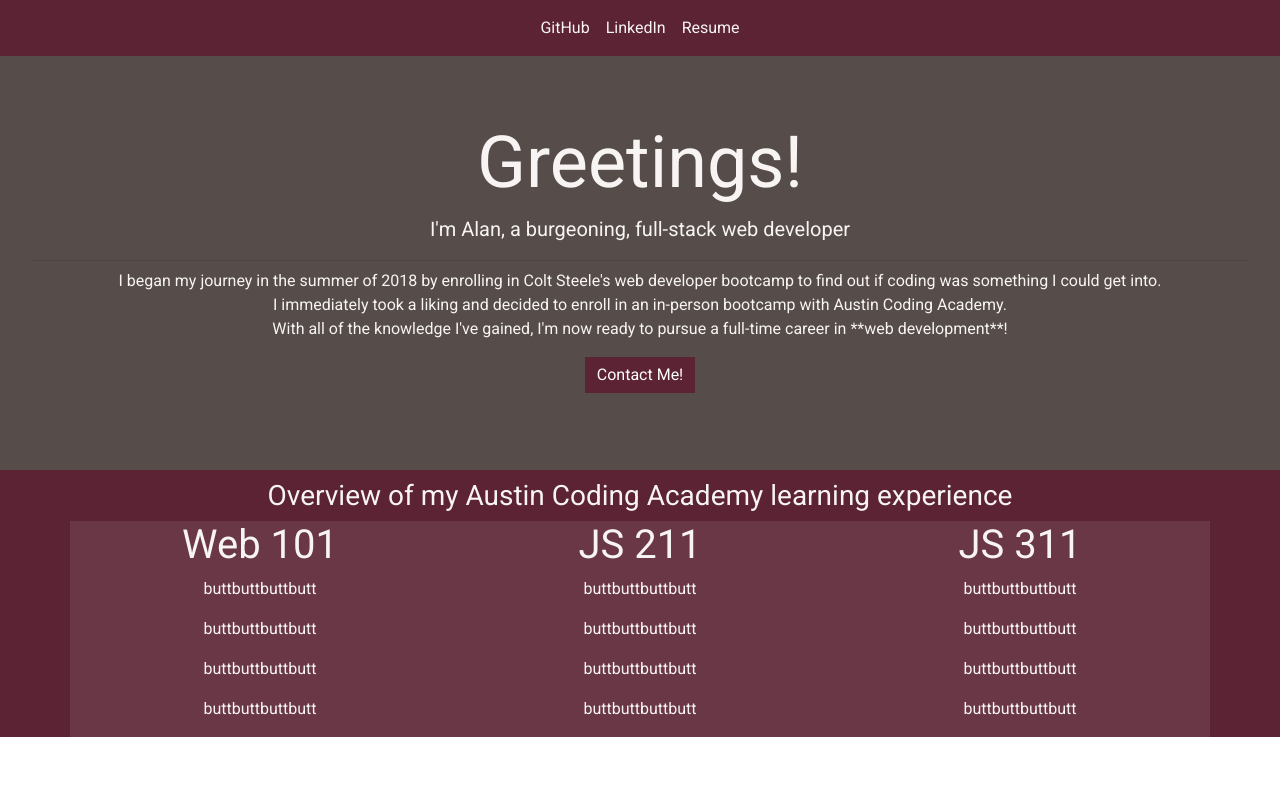
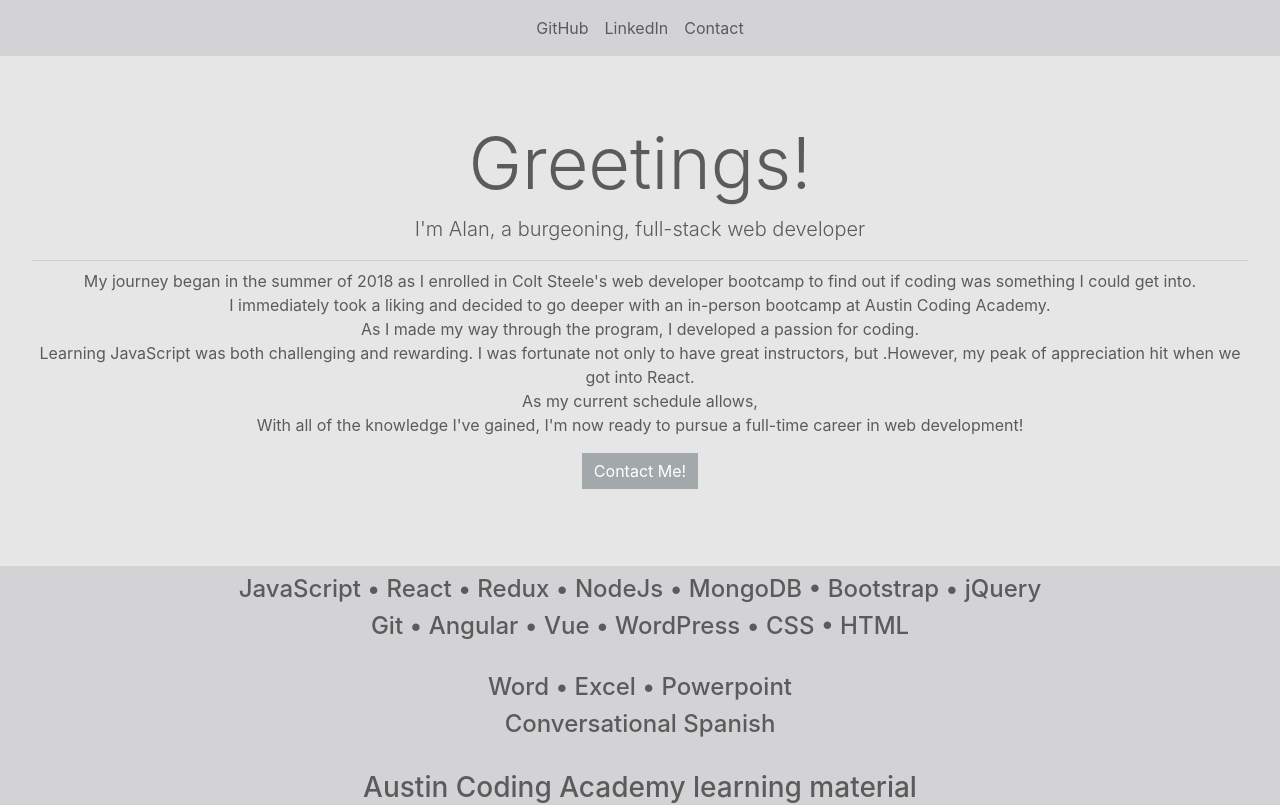
Before and after one commit to AlanHouston/Portfolio, a React (Create React App) app: page / in a window 1280 px wide. Shown: the top 805 px of the page. Built offline with nearby package versions, Linux system fonts and the light colour scheme.

Commit message:
progress

```diff
--- a/public/index.html
+++ b/public/index.html
@@ -8,7 +8,7 @@
       content="width=device-width, initial-scale=1, shrink-to-fit=no"
     />
     <meta name="theme-color" content="#000000" />
-    <link href="https://fonts.googleapis.com/css?family=Roboto:400,700" rel="stylesheet">
+    <!-- <link href="https://fonts.googleapis.com/css?family=Roboto:400,700" rel="stylesheet"> -->
     <!--
       manifest.json provides metadata used when your web app is installed on a
       user's mobile device or desktop. See https://developers.google.com/web/fundamentals/web-app-manifest/
@@ -23,7 +23,7 @@
       work correctly both with client-side routing and a non-root public URL.
       Learn how to configure a non-root public URL by running `npm run build`.
     -->
-    <title>Inside Alan :)</title>
+    <title>Alan!</title>
   </head>
   <body>
     <noscript>You need to enable JavaScript to run this app.</noscript>
--- a/src/ACA.js
+++ b/src/ACA.js
@@ -6,7 +6,7 @@ export default class ACA extends React.Component {
     return (
       <Container>
         <Row>
-            <Col><h3>Overview of my Austin Coding Academy learning experience</h3></Col>
+            <Col><h3>Austin Coding Academy learning material</h3></Col>
         </Row>
         <Row>
             <Col className="acaCards">
--- a/src/App.js
+++ b/src/App.js
@@ -1,9 +1,10 @@
 import React, { Component } from 'react';
 // import logo from './logo.svg';
 import './App.css';
-import Home from './Home.js'
+import Jumbo from './Jumbo.js'
 import Header from './Header.js'
 import ACA from './ACA.js'
+import Skills from './Skills.js'
 
 class App extends Component {
   render() {
@@ -12,10 +13,11 @@ class App extends Component {
         {/* <header className="App-header">
         </header> */}
 
-        <Header />
-        <Home />
+        <Header/>
+        <Jumbo/>
         <div className="acaBackG">
-          <ACA />
+          <Skills/>
+          <ACA/>
         </div>
       </div>
     );
--- a/src/Header.js
+++ b/src/Header.js
@@ -13,10 +13,9 @@ import {
 //   DropdownItem
 } from 'reactstrap';
 
-class Header extends React.Component {
+export default class Header extends React.Component {
     constructor(props) {
         super(props);
-
         this.toggle = this.toggle.bind(this);
         this.state = {
         isOpen: false
@@ -52,7 +51,7 @@ class Header extends React.Component {
         // }
 
         const navStyle = {
-            color: '#F7F4F3'
+            color: '#5A5B5B'
         }
 
         return (
@@ -75,7 +74,7 @@ class Header extends React.Component {
                         <NavLink style={navStyle} href="https://linkedin.com/in/alan-houston-austin/" target="_blank">LinkedIn</NavLink>
                     </NavItem>
                     <NavItem>
-                        <NavLink style={navStyle} href="" target="_blank">Resume</NavLink>
+                        <NavLink style={navStyle} href="" target="_blank">Contact</NavLink>
                     </NavItem>
                     {/*<UncontrolledDropdown nav inNavbar>
                         <DropdownToggle nav caret>
@@ -101,5 +100,3 @@ class Header extends React.Component {
         );
     }
 }
-
-export default Header;
--- a/src/Home.js
+++ /dev/null
@@ -1,27 +0,0 @@
-import React from 'react';
-import { Jumbotron, Button } from 'reactstrap';
-
-const Home = () => {
-  return (
-    <div>
-      <Jumbotron id="jumbo">
-        <h1 className="display-3">Greetings!</h1>
-        <p className="lead">I'm Alan, a burgeoning, full-stack web developer</p>
-        <hr className="my-2" />
-        <p>I began my journey in the summer of 2018 by enrolling in Colt Steele's
-          web developer bootcamp to find out if coding was something I could get into.
-          <br/>
-          I immediately took a liking and decided to enroll in an in-person bootcamp with Austin Coding Academy.
-          <br/>With all of the knowledge I've gained, I'm now ready to pursue a full-time career in **web development**!
-        </p>
-
-        <p className="lead">
-          <Button id="theButton" href="mailto:alanhouston5000@gmail.com">Contact Me!</Button>
-        </p>
-      </Jumbotron>
-
-    </div>
-  );
-};
-
-export default Home;
--- /dev/null
+++ b/src/Jumbo.js
@@ -0,0 +1,35 @@
+import React from 'react';
+import { Jumbotron, Button } from 'reactstrap';
+
+// Jumbo is main
+
+const Jumbo = () => {
+  return (
+    <div>
+      <Jumbotron id="jumbo">
+        <h1 className="display-3">Greetings!</h1>
+        <p className="lead">I'm Alan, a burgeoning, full-stack web developer</p>
+        <hr className="my-2" />
+        <p>My journey began in the summer of 2018 as I enrolled in Colt Steele's
+          web developer bootcamp to find out if coding was something I could get into.
+          <br/>
+          I immediately took a liking and decided to go deeper with an in-person bootcamp at Austin Coding Academy.
+          <br/>
+          As I made my way through the program, I developed a passion for coding.
+          <br/>
+          Learning JavaScript was both challenging and rewarding. I was fortunate not only to have great instructors, but  .However, my peak of appreciation hit when we got into React.
+          <br/>
+          As my current schedule allows,
+          <br/>With all of the knowledge I've gained, I'm now ready to pursue a full-time career in web development!
+        </p>
+
+        <p className="lead">
+          <Button id="theButton" href="mailto:alanhouston5000@gmail.com">Contact Me!</Button>
+        </p>
+      </Jumbotron>
+
+    </div>
+  );
+};
+
+export default Jumbo;
--- /dev/null
+++ b/src/Skills.js
@@ -0,0 +1,28 @@
+import React from 'react';
+import { Container, Row, Col } from 'reactstrap';
+
+export default class Skills extends React.Component {
+    render() {
+        return (
+            <Container>
+                {/* <Row>
+                    <Col><h2>Skills</h2></Col>
+                </Row> */}
+                <Row>
+                    <Col><h4>JavaScript • React • Redux • NodeJs • MongoDB • Bootstrap • jQuery</h4></Col>
+                </Row>
+                <Row>
+                    <Col><h4>Git • Angular • Vue • WordPress • CSS • HTML</h4></Col>
+                </Row>
+                <br/>
+                <Row>
+                    <Col><h4>Word • Excel • Powerpoint</h4></Col>
+                </Row>
+                <Row>
+                    <Col><h4>Conversational Spanish</h4></Col>
+                </Row>
+                <br/>
+            </Container>
+        )
+    }
+}
--- a/src/index.css
+++ b/src/index.css
@@ -1,14 +1,12 @@
 *{
-  font-family: 'Roboto', sans-serif;
-  color: #F7F4F3;
+  /* color: #0F2628; */
+  color: #5A5B5B;
 }
 
 body {
   margin: 0;
   padding: 0;
-  font-family: -apple-system, BlinkMacSystemFont, "Segoe UI", "Roboto", "Oxygen",
-    "Ubuntu", "Cantarell", "Fira Sans", "Droid Sans", "Helvetica Neue",
-    sans-serif;
+  font-family: "Roboto";
   -webkit-font-smoothing: antialiased;
   -moz-osx-font-smoothing: grayscale;
 }
@@ -19,7 +17,7 @@ code {
 }
 
 #jumbo{
-  background-color: #564D4A;
+  background-color: #E6E6E7;
   /* background-image: url('./mc.png');
   background-size: cover; */
   border-radius: 0px;
@@ -38,11 +36,11 @@ code {
 }
 
 #theNav{
-  background-color: #5B2333;
+  background-color: #D3D3D6;
 }
 
 #theButton{
-  background-color: #5B2333;
+  background-color: #A3A9AA;
   border: none;
   border-radius: 0px;
 }
@@ -50,15 +48,17 @@ code {
 .acaBackG{
   margin-top: -35px;
   padding-top: 9px;
-  background-color: #5B2333;
+  background-color: #D3D3D6;
   width: 100%;
 }
 
-.acaCards{
-  background-color: #693745;
-}
+/* .acaCards{
+  background-color: #A3A9AA;
+} */
 
-/* #5B2333 - purp*/
-/* #F7F4F3 - light*/
-/* #564D4A - grey*/
-/* #693745 - light purp */
+/* lower #A3A9AA */
+/* light #BBBBBF */
+
+
+/* slightly darker D3D3D6 */
+/* lighter E6E6E7 */
```
